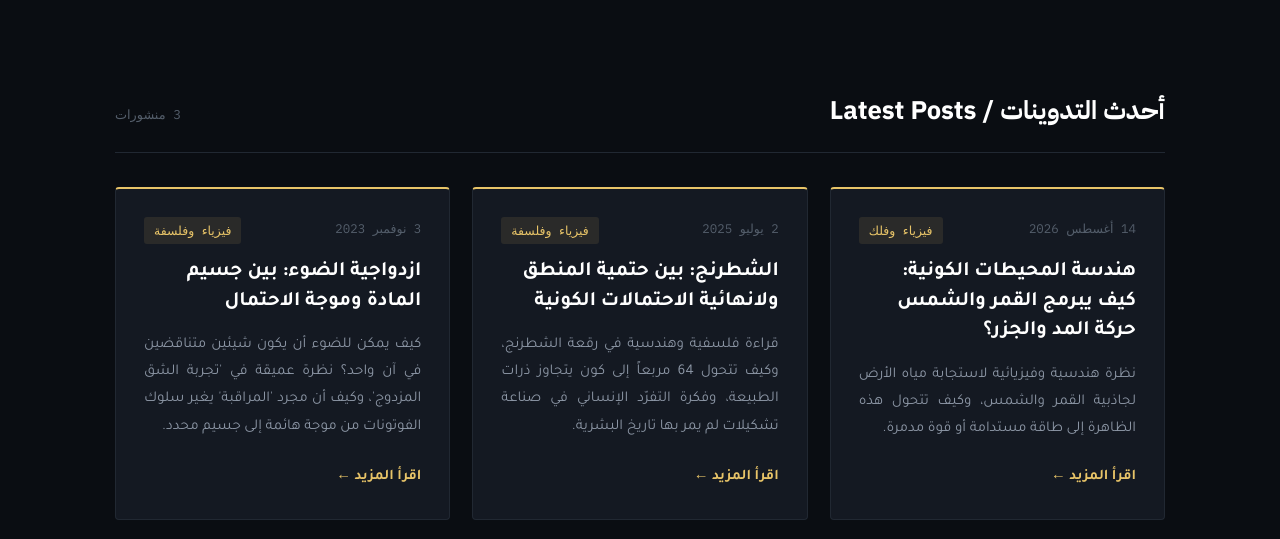
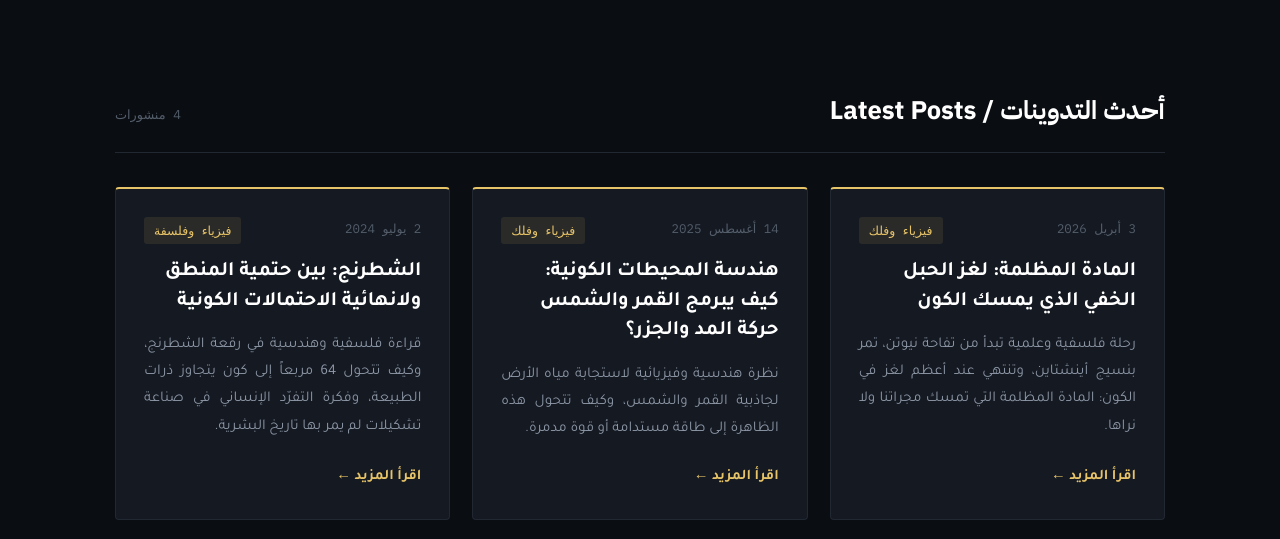
Before and after one commit to MshalAlruwaili/MshalAlruwaili.github.io, a plain HTML site: page index.html in a window 1280 px wide. Shown: the part 1678-2217 px from the top of the page. Drawn offline with Linux system fonts and the light colour scheme.

Commit message:
Update index.html

```diff
--- a/index.html
+++ b/index.html
@@ -526,8 +526,18 @@
     <script>
         const myBlogPosts = [
             {
+    title: "المادة المظلمة: لغز الحبل الخفي الذي يمسك الكون",
+    date: "3 أبريل 2026",
+    category: "فيزياء وفلك",
+    excerpt: "رحلة فلسفية وعلمية تبدأ من تفاحة نيوتن، تمر بنسيج أينشتاين، وتنتهي عند أعظم لغز في الكون: المادة المظلمة التي تمسك مجراتنا ولا نراها.",
+    link: "/blogs/post.html?file=dark-matter",
+    btnText: "اقرأ المزيد ←",
+    dir: "rtl"
+},
+
+            {
                 title: "هندسة المحيطات الكونية: كيف يبرمج القمر والشمس حركة المد والجزر؟",
-                date: "14 أغسطس 2026",
+                date: "14 أغسطس 2025",
                 category: "فيزياء وفلك",
                 excerpt: "نظرة هندسية وفيزيائية لاستجابة مياه الأرض لجاذبية القمر والشمس، وكيف تتحول هذه الظاهرة إلى طاقة مستدامة أو قوة مدمرة.",
                 link: "/blogs/post.html?file=tides-mechanics",
@@ -536,7 +546,7 @@
             },
             {
                 title: "الشطرنج: بين حتمية المنطق ولانهائية الاحتمالات الكونية",
-                date: "2 يوليو 2025",
+                date: "2 يوليو 2024",
                 category: "فيزياء وفلسفة",
                 excerpt: "قراءة فلسفية وهندسية في رقعة الشطرنج، وكيف تتحول 64 مربعاً إلى كون يتجاوز ذرات الطبيعة، وفكرة التفرّد الإنساني في صناعة تشكيلات لم يمر بها تاريخ البشرية.",
                 link: "/blogs/post.html?file=chess-philosophy",
```
